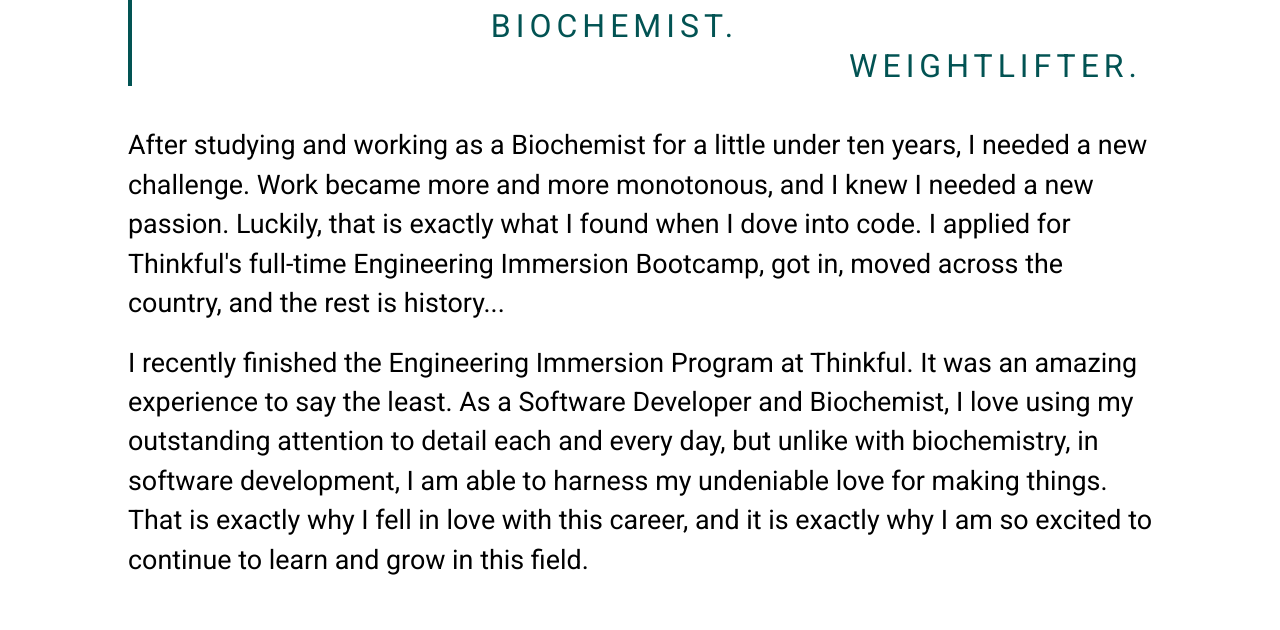
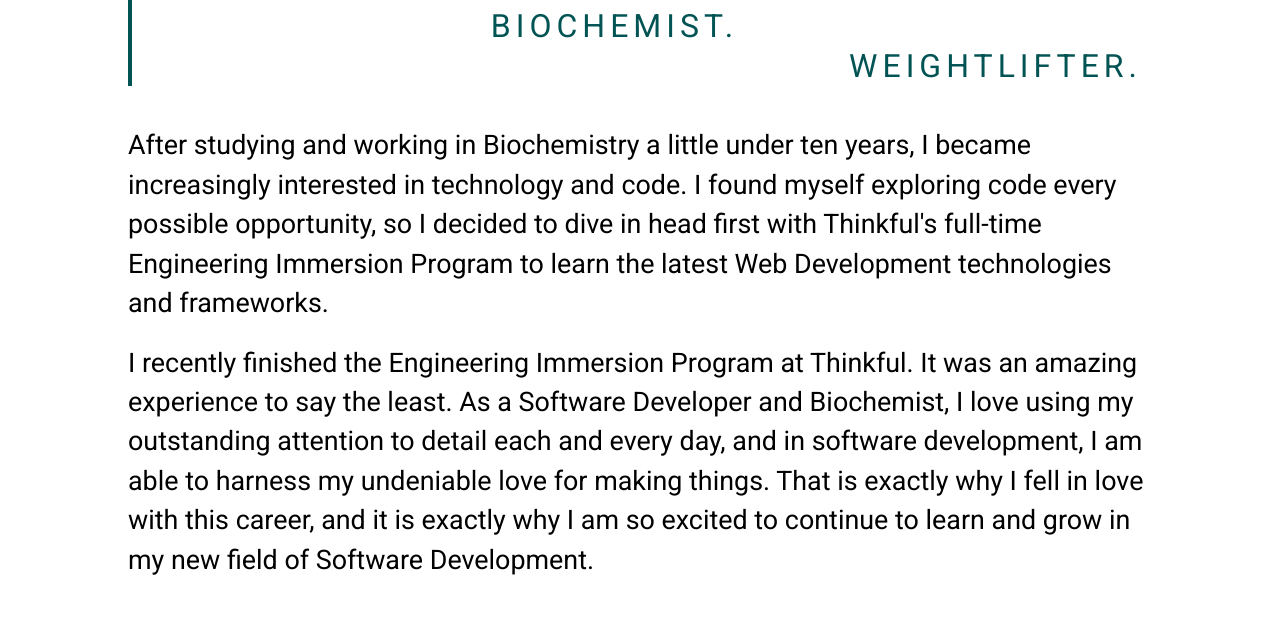
Before and after one commit to ccareyncsu/Chasen-Portfolio, a React (Create React App) app: page / in a window 1280 px wide. Shown: the part 980-1610 px from the top of the page. Built offline with nearby package versions, Linux system fonts and the light colour scheme.

Commit message:
about updated and resume link updated

```diff
--- a/src/components/AboutSection.js
+++ b/src/components/AboutSection.js
@@ -12,16 +12,17 @@ export default function AboutSection (props) {
           <h2 className='about-header about-2 center teal-text'>Biochemist.</h2>
           <h2 className='about-header about-3 right teal-text'>Weightlifter.</h2>
         </div>
-        <p className='left flow-text'>After studying and working as a Biochemist for a little under ten years,
-          I needed a new challenge. Work became more and more monotonous, and I knew I needed a new passion. Luckily, that is exactly what I
-          found when I dove into code. I applied for Thinkful's full-time Engineering Immersion Bootcamp, got in, moved across the country,
-          and the rest is history... </p>
+        <p className='left flow-text'>After studying and working in Biochemistry
+          a little under ten years, I became increasingly interested in technology and code.
+          I found myself exploring code every possible opportunity, so I decided to dive in head
+          first with Thinkful's full-time Engineering Immersion Program to learn the latest Web
+          Development technologies and frameworks.</p>
         <br />
         <p className='left flow-text'>I recently finished the Engineering Immersion Program at Thinkful. It was an amazing experience to say the least.
           As a Software Developer and Biochemist, I love using my outstanding attention to detail each and
-          every day, but unlike with biochemistry, in software development, I am able to harness my undeniable love for making things.
+          every day, and in software development, I am able to harness my undeniable love for making things.
           That is exactly why I fell in love with this career, and it is exactly why I am so excited to
-          continue to learn and grow in this field.
+          continue to learn and grow in my new field of Software Development.
         </p>
       </div>
     </div>
--- a/src/components/ContactSection.js
+++ b/src/components/ContactSection.js
@@ -28,7 +28,7 @@ export default function ContactSection (props) {
             </a>
           </div>
           <div className='col'>
-            <a href='https://github.com/ccareyncsu'>
+            <a href='https://github.com/ccareyncsu' target="_blank">
               <span title="View Chasen on GitHub">
                 <div className='file-background social-icon'>
                   <FaGithub className='file' title='Github'/>
@@ -38,7 +38,7 @@ export default function ContactSection (props) {
             </a>
           </div>
           <div className='col'>
-            <a href='https://drive.google.com/drive/folders/0B12qxAkcYM7_UWt2cGtySElRcDQ'>
+            <a href='https://drive.google.com/file/d/147bvYLo6cN07PaaxMnTSKjQ9f07B85FQ/view?usp=sharing' target="_blank">
               <span title="View Chasen's Resume">
                 <div className='file-background social-icon'>
                   <FaRegFileAlt className='file' title='Resume'/>
--- a/src/components/Overlay.js
+++ b/src/components/Overlay.js
@@ -15,7 +15,7 @@ export default function Overlay(props){
           <li><a href='#contact' onClick={props.onClick()}>Contact</a></li>
           <li>
             <a
-              href='https://docs.google.com/document/d/1bwLMQrKyk6diShgQhyYHkc8hdDnkKZ2stIIXwGSNKh8/edit#heading=h.gjdgxs'
+              href='https://drive.google.com/file/d/147bvYLo6cN07PaaxMnTSKjQ9f07B85FQ/view?usp=sharing'
               target='_blank'
               onClick={props.onClick()}>
               Resume
```
